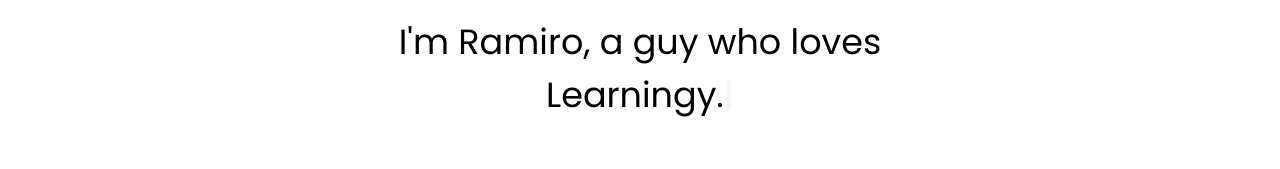
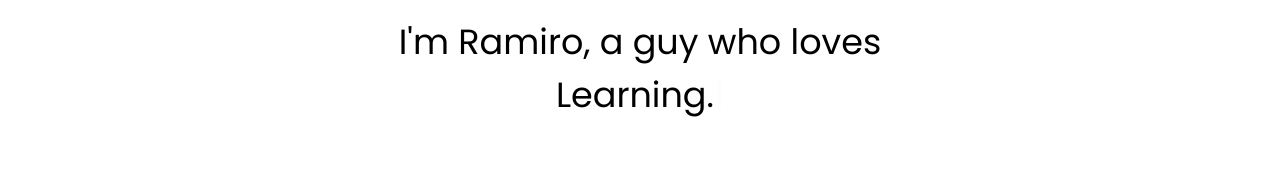
Before and after one commit to ramgallagher/cv, a plain HTML site: page index.html in a window 1280 px wide. Shown: the part 200-369 px from the top of the page. Drawn offline with nearby package versions, Linux system fonts and the light colour scheme; files whose address does not match are found by name.

Commit message:
Update index.html

```diff
--- a/index.html
+++ b/index.html
@@ -133,7 +133,7 @@
 <script type="text/javascript">
     var typed = new Typed('.type', {
         // Waits 1000ms after typing "First"
-        strings: ['Designing.', 'Coding.', 'Learningy.'],
+        strings: ['Designing.', 'Coding.', 'Learning.'],
         typeSpeed: 40,
         loop: true,
         smartBackspace: true,
```
